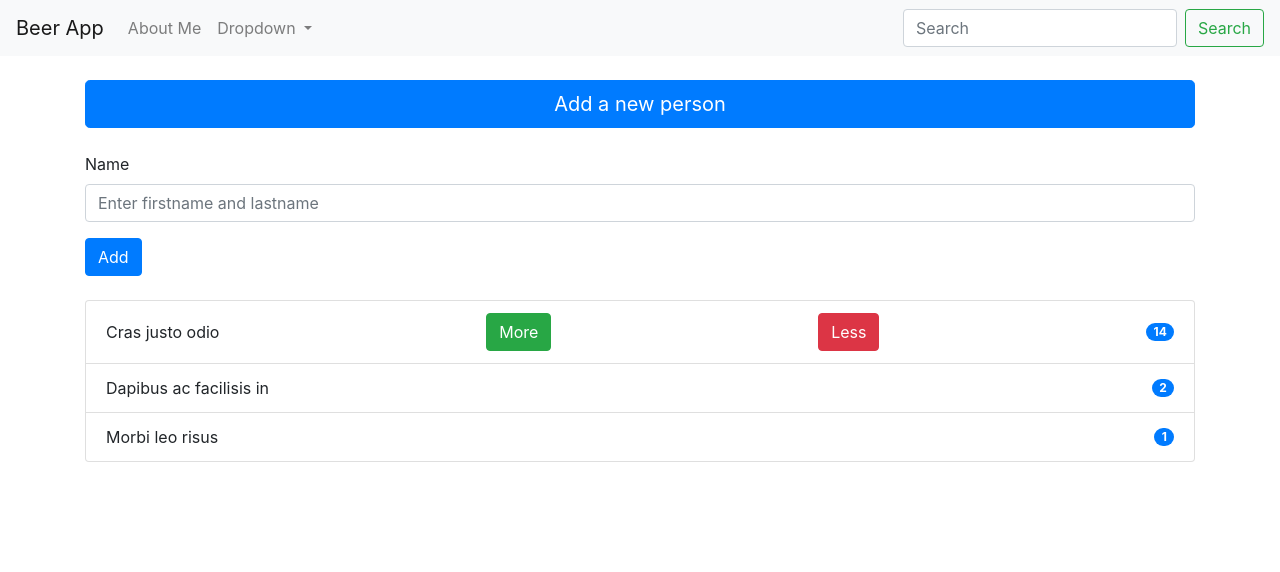
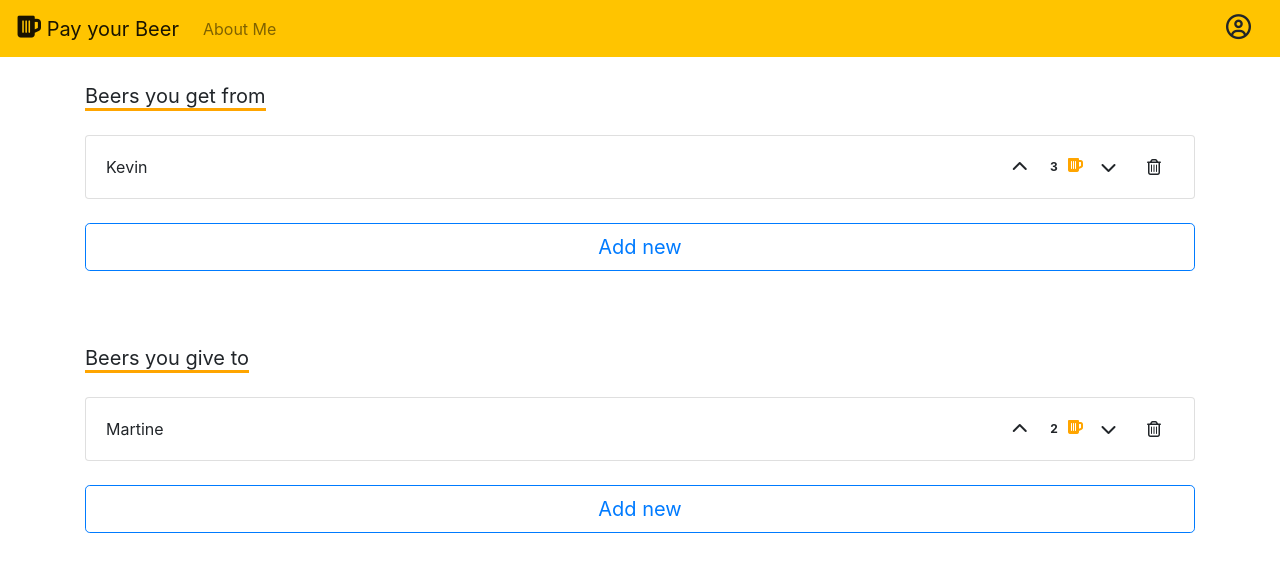
Before and after one commit to AlexandreBlanchet/beer, a Django app: page / in a window 1280 px wide. Shown: the top 572 px of the page. Run offline with Django 3.2, Linux system fonts and the light colour scheme; some libraries are stand-ins or nearby versions.

Commit message:
version 1 stable

```diff
--- a/beer/templates/base.html
+++ b/beer/templates/base.html
@@ -9,10 +9,15 @@
     <link rel="stylesheet" href="https://stackpath.bootstrapcdn.com/bootstrap/4.3.1/css/bootstrap.min.css" integrity="sha384-ggOyR0iXCbMQv3Xipma34MD+dH/1fQ784/j6cY/iJTQUOhcWr7x9JvoRxT2MZw1T" crossorigin="anonymous">
 
     <title>Hello, world!</title>
+    <style>
+      .navbar {background-color: rgb(255, 196, 0);}
+      .navbar-button {outline-color:black; border-color: black;}
+    </style>
+    <script src="https://kit.fontawesome.com/9f08796f91.js" crossorigin="anonymous"></script>
   </head>
   <body>
-    <nav class="navbar navbar-expand-lg navbar-light bg-light">
-            <a class="navbar-brand" href="{% url 'home' %}">Beer App</a>
+    <nav class="navbar navbar-expand-lg navbar-light navbar">
+            <a class="navbar-brand" href="{% url 'home' %}"><i class="fas fa-beer" style="font-size: 25px;"></i>  Pay your Beer</a>
             <button class="navbar-toggler" type="button" data-toggle="collapse" data-target="#navbarSupportedContent" aria-controls="navbarSupportedContent" aria-expanded="false" aria-label="Toggle navigation">
                 <span class="navbar-toggler-icon"></span>
             </button>
@@ -22,21 +27,10 @@
                 <li class="nav-item">
                     <a class="nav-link" href="{% url 'about' %}">About Me</a>
                 </li>
-                <li class="nav-item dropdown">
-                    <a class="nav-link dropdown-toggle" href="#" id="navbarDropdown" role="button" data-toggle="dropdown" aria-haspopup="true" aria-expanded="false">
-                    Dropdown
-                    </a>
-                    <div class="dropdown-menu" aria-labelledby="navbarDropdown">
-                    <a class="dropdown-item" href="#">Action</a>
-                    <a class="dropdown-item" href="#">Another action</a>
-                    <div class="dropdown-divider"></div>
-                    <a class="dropdown-item" href="#">Something else here</a>
-                    </div>
-                </li>
                 </ul>
-                <form class="form-inline my-2 my-lg-0">
-                <input class="form-control mr-sm-2" type="search" placeholder="Search" aria-label="Search">
-                <button class="btn btn-outline-success my-2 my-sm-0" type="submit">Search</button>
+                <form action="{% url 'login' %}" class="form-inline my-2 my-lg-0" method="POST">
+                  {% csrf_token %}
+                  <button class="btn" type="submit"><i class="far fa-user-circle" style="font-size: 25px;" ></i></button>
                 </form>
             </div>
             </nav>
--- a/beer/templates/home.html
+++ b/beer/templates/home.html
@@ -2,32 +2,59 @@
 
 {% block content %}
 
+
+
 </br>
-<button type="button" class="btn btn-primary btn-lg btn-block">Add a new person</button>
+<span style="font-size: 20px; border-bottom-style: solid; border-color: orange;">Beers you get from</span>
 </br>
-<form action="{% url 'home' %}" method="POST">
-    <div class="form-group">
-        <label for="exampleInputEmail1">Name</label>
-        <input name="name" type="name" class="form-control" id="exampleInputEmail1" aria-describedby="emailHelp" placeholder="Enter firstname and lastname">
-    </div>
-    <button type="submit" class="btn btn-primary">Add</button>
+</br>
+<ul class="list-group">
+    {% for o in api.persons.get %}
+
+    <li class="list-group-item d-flex justify-content-between align-items-center">
+            {{ o.name }}
+        <form action="{% url 'home' %}" method="POST">
+                {% csrf_token %}
+            <button type="submit" type="button" class="btn" name="more" value="{{ o.id }}"><i class="fas fa-chevron-up"></i></button>
+            <span class="badge">{{ o.beers}}</span>
+            <i class="fas fa-beer" style="color: orange;"></i>
+            <button type="submit" type="button" class="btn" name="less" value="{{ o.id }}"><i class="fas fa-chevron-down"></i></button>
+            <button type="submit" type="button" class="btn" name="delete" value="{{ o.id }}"><i class="far fa-trash-alt"></i></button>
+        </form>
+    </li>
+    {% endfor %}
+</ul>
+</br>
+<form action="{% url 'create' %}" method="POST">
+    {% csrf_token %}
+    <button type="submit" class="btn btn-outline-primary btn-lg btn-block" name="add" value="get">Add new</button>
 </form>
 </br>
+</br>
+</br>
+<span style="font-size: 20px; border-bottom-style: solid; border-color: orange;">Beers you give to</span>
+</br>
+</br>
 <ul class="list-group">
+    {% for o in api.persons.give %}
+
     <li class="list-group-item d-flex justify-content-between align-items-center">
-        Cras justo odio
-        <button type="button" class="btn btn-success">More</button>
-        <button type="button" class="btn btn-danger">Less</button>
-        <span class="badge badge-primary badge-pill">14</span>
+            {{ o.name }}
+        <form action="{% url 'home' %}" method="POST">
+                {% csrf_token %}
+            <button type="submit" type="button" class="btn" name="more" value="{{ o.id }}"><i class="fas fa-chevron-up"></i></button>
+            <span class="badge">{{ o.beers}}</span>
+            <i class="fas fa-beer" style="color: orange;"></i>
+            <button type="submit" type="button" class="btn" name="less" value="{{ o.id }}"><i class="fas fa-chevron-down"></i></button>
+            <button type="submit" type="button" class="btn" name="delete" value="{{ o.id }}"><i class="far fa-trash-alt"></i></button>
+        </form>
     </li>
-    <li class="list-group-item d-flex justify-content-between align-items-center">
-        Dapibus ac facilisis in
-        <span class="badge badge-primary badge-pill">2</span>
-    </li>
-    <li class="list-group-item d-flex justify-content-between align-items-center">
-        Morbi leo risus
-        <span class="badge badge-primary badge-pill">1</span>
-    </li>
+    {% endfor %}
 </ul>
-
+</br>
+<form action="{% url 'create' %}" method="POST">
+    {% csrf_token %}
+    <button type="submit" class="btn btn-outline-primary btn-lg btn-block" name="add" value="give" >Add new</button>
+</form>
+</br>
 {% endblock %}
--- a/beer/urls.py
+++ b/beer/urls.py
@@ -3,4 +3,6 @@ from . import views
 urlpatterns = [
     path('', views.home, name="home"),
     path('about', views.about, name="about"),
+    path('create', views.create, name="create"),
+    path('login', views.login, name="login"),
 ]
--- a/beer/views.py
+++ b/beer/views.py
@@ -1,15 +1,43 @@
 from django.shortcuts import render
 
+
+
+api =  {'forms' : {},'persons': {},'newPersonId':3}
+api['persons']['give']=[{'name':'Martine','beers':2, 'id':'1'}]
+api['persons']['get']=[{'name':'Kevin','beers':3, 'id':'2'}]
+
+
 def home(request):
-  import json
   import requests
+  api['api']=request.POST
+  if request.method == "POST":
+    if 'add' in request.POST:
+      api['persons'][request.POST['add']].append({'name':request.POST['name'], 'beers':0, 'id':str(api['newPersonId'])})
+      api['newPersonId']+=1
+    if 'more' in request.POST:
+      for person in api['persons']['give']+api['persons']['get']:
+        if person['id']==request.POST['more']:
+          person['beers']+=1
+    if 'less' in request.POST:
+      for person in api['persons']['give']+api['persons']['get']:
+        if person['id']==request.POST['less'] and person['beers']>0:
+          person['beers']-=1
+    if 'delete' in request.POST:
+      for person in api['persons']['give']:
+        if person['id']==request.POST['delete']:
+          api['persons']['give'].remove(person)
+      for person in api['persons']['get']:
+        if person['id']==request.POST['delete']:
+          api['persons']['get'].remove(person)
 
-  if request.method == "POST":
-    zipcode = request.POST['zipcode']
+  return render(request, 'home.html', {'api' : api})
 
-    return render(request, 'home.html', {'api' : 'toto'})
+def create(request):
+  return render(request, 'create.html', {'api' : request.POST['add']})
 
-  return render(request, 'home.html', {})
+def login(request):
+  return render(request, 'login.html', {'api' : api})
+
 
 def about(request):
     return render(request, 'about.html', {})
--- a/server/settings.py
+++ b/server/settings.py
@@ -25,7 +25,7 @@ SECRET_KEY = '3x)w@07*nlx)coik&+55bfd#3y_k$a056j8e01n0lep6$qhd(x'
 # SECURITY WARNING: don't run with debug turned on in production!
 DEBUG = True
 
-ALLOWED_HOSTS = []
+ALLOWED_HOSTS = ['*']
 
 
 # Application definition
```
Also changed, not shown: beer/templates/create.html (added, +18 -0 lines), beer/templates/login.html (added, +26 -0 lines), db.sqlite3.
